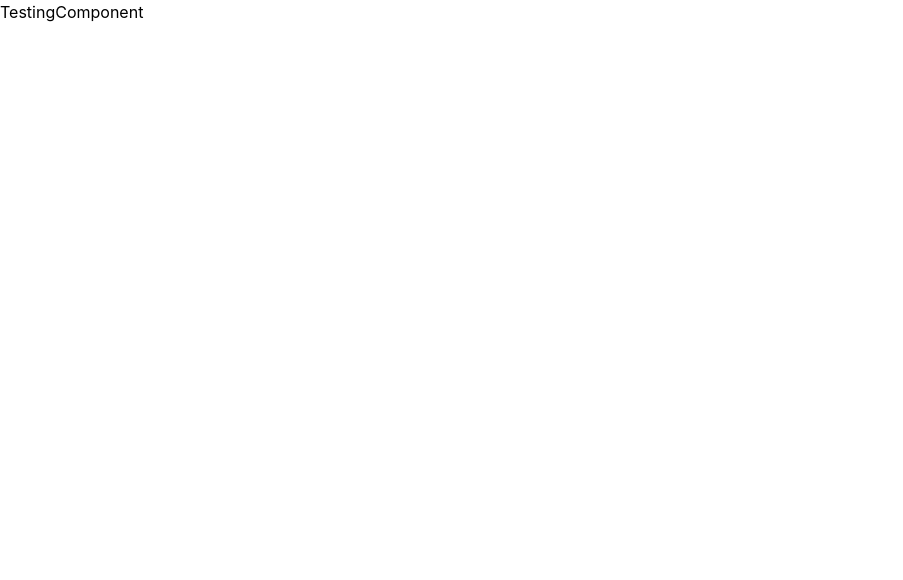
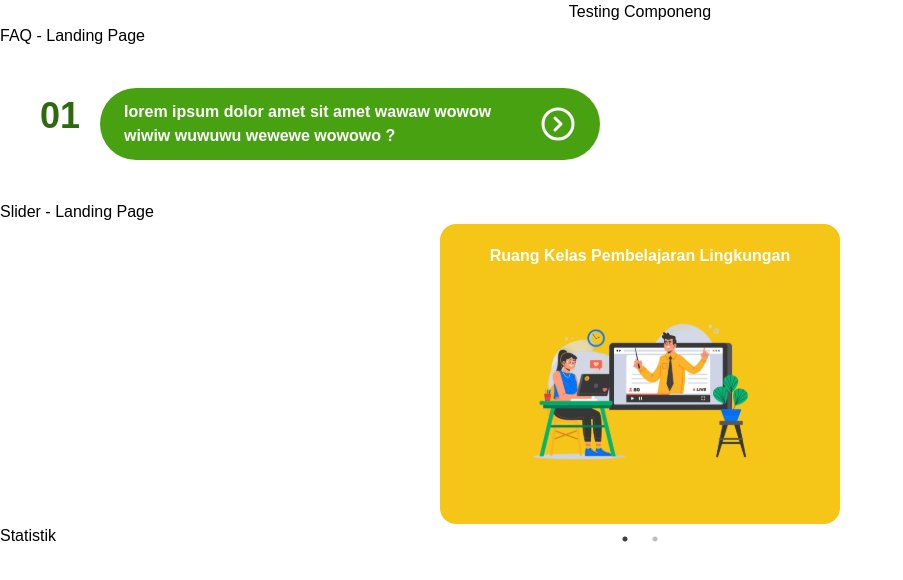
Before and after one commit to Athrsyd/EDUCO, a React (Vite) app in the folder EDUCO-main/: page /testing in a window 1280 px wide. Shown: the top 580 px of the page, without its empty margins (0-903 px from the left). Built offline with nearby package versions, Linux system fonts and the light colour scheme.

Commit message:
modified:   EDUCO-main/package-lock.json modified:   EDUCO-main/package.json modified:   EDUCO-main/src/Components/FAQ.jsx modified:   EDUCO-main/src/Components/SliderProgram.jsx modified:   EDUCO-main/src/Routes/TestingComponent.jsx modified:   EDUCO-main/src/index.css

```diff
--- a/EDUCO-main/package.json
+++ b/EDUCO-main/package.json
@@ -12,9 +12,14 @@
   "dependencies": {
     "@tailwindcss/vite": "^4.2.1",
     "axios": "^1.13.6",
+    "lucide-react": "^0.577.0",
     "react": "^19.2.0",
     "react-dom": "^19.2.0",
+    "react-icon": "^1.0.0",
+    "react-icons": "^5.6.0",
     "react-router-dom": "^7.13.1",
+    "react-slick": "^0.31.0",
+    "slick-carousel": "^1.8.1",
     "tailwindcss": "^4.2.1"
   },
   "devDependencies": {
--- a/EDUCO-main/src/Components/FAQ.jsx
+++ b/EDUCO-main/src/Components/FAQ.jsx
@@ -0,0 +1,33 @@
+import { useState } from 'react'
+import dataIcon from '../assets/Data/icon';
+
+
+const FAQ = ({nomor=1, Q= "lorem ipsum dolor amet sit amet wawaw wowow wiwiw wuwuwu wewewe wowowo ?", A= "lorem ipsum dolor amet sit amet wawaw wowow wiwiw wuwuwu wewewe wowowo ?"}) => {
+  const [isOpen, setIsOpen] = useState(false);
+
+  const toggleOpen = () => {
+    setIsOpen(!isOpen);
+  }
+  return (
+    <div className='flex items-start gap-5 py-10 px-10'>
+      <h1 className='font-bold text-4xl text-[#2D6A0F] mt-2'>0{nomor}</h1>
+      <div className="flex flex-col max-w-125">
+        <div onClick={toggleOpen} className='flex flex-row justify-between items-center gap-4 bg-[#48A111] py-3 px-6 rounded-full cursor-pointer z-10'>
+          <h2 className='text-base font-bold text-white'>{Q}</h2>
+          <div className={`transition-transform duration-300 ${isOpen ? 'rotate-90' : ''}`}>
+            {dataIcon({ size: 36, color: "white" }).chervronRight}
+          </div>
+        </div>
+        <div className={`overflow-hidden max-w-115 transition-all duration-300 ${isOpen ? 'max-h-96 opacity-100' : 'max-h-0 opacity-0'}`}>
+          <div className='bg-[#F5C518] rounded-b-2xl px-6 pt-8 pb-6 -mt-5 ml-10 text-justify'>
+            <p className='text-[#2D6A0F] font-medium leading-relaxed'>
+              {A}
+            </p>
+          </div>
+        </div>
+      </div>
+    </div>
+  )
+}
+
+export default FAQ
--- a/EDUCO-main/src/Components/SliderProgram.jsx
+++ b/EDUCO-main/src/Components/SliderProgram.jsx
@@ -0,0 +1,42 @@
+import React from 'react'
+import Gambar1 from '../../public/Program_Vector_1.svg';
+import Gambar2 from '../../public/Program_Vector_2.svg';
+import Slider from 'react-slick'
+import 'slick-carousel/slick/slick.css';
+import 'slick-carousel/slick/slick-theme.css';
+
+const SliderProgram = () => {
+  const settings = {
+    dots: true,
+    infinite: true,
+    speed: 500,
+    slidesToShow: 1,
+    slidesToScroll: 1,
+  };
+
+
+    return (
+      <div className="max-w-md mx-auto px-4">
+      <Slider {...settings}>
+    <div className="px-2">
+      <div className="bg-[#F5C518] rounded-2xl min-h-75 p-5 flex flex-col items-center gap-10">
+        <h1 className="font-bold text-white text-center">Ruang Kelas Pembelajaran Lingkungan</h1>
+        <div className="w-60 mx-auto">
+            <img src={Gambar1} alt="Program Vector 1" />
+        </div>
+      </div>
+    </div>
+    <div className="px-2">
+      <div className="bg-[#F5C518] rounded-2xl min-h-75 p-5 flex flex-col items-center gap-10">
+        <h1 className="font-bold text-white text-center">Game Edukatif Bertema Lingkungan</h1>
+        <div className="w-40 mx-auto">
+            <img src={Gambar2} alt="Program Vector 2" />
+        </div>
+      </div>
+    </div>
+      </Slider>
+      </div>
+  )
+}
+
+export default SliderProgram
--- a/EDUCO-main/src/Routes/TestingComponent.jsx
+++ b/EDUCO-main/src/Routes/TestingComponent.jsx
@@ -1,8 +1,29 @@
 import React from 'react'
+import FAQ from '../Components/FAQ'
+import SliderProgram from '../Components/SliderProgram'
 
 const TestingComponent = () => {
   return (
-    <div>TestingComponent</div>
+    <>
+      <div className='text-center'>Testing Componeng
+      </div>
+
+      {/* FAQ Components*/}
+      <h1>FAQ - Landing Page</h1>
+      <FAQ />
+
+      {/* Slider Components*/}
+      <div className="">
+
+        <h1>Slider - Landing Page</h1>
+        <SliderProgram />
+      </div>
+
+
+      {/* Statistik Components */}
+
+      <h1>Statistik</h1>
+    </>
   )
 }
 
--- a/EDUCO-main/src/index.css
+++ b/EDUCO-main/src/index.css
@@ -1,7 +1,17 @@
 @import "tailwindcss";
+@import url('https://fonts.googleapis.com/css2?family=Poppins:ital,wght@0,100;0,200;0,300;0,400;0,500;0,600;0,700;0,800;0,900;1,100;1,200;1,300;1,400;1,500;1,600;1,700;1,800;1,900&display=swap');
+
 
 *{
   box-sizing: border-box;
-  padding: 0;
-  margin: 0;
+  font-family: var(--font-poppins);
 }
+
+@theme{
+  --font-poppins:  'Poppins', sans-serif;
+
+  --color-primary : #48A111;
+  --color-secondary : #25671E;
+  --color-accent : #F2B50B;
+  --color-last : #F7F0F0;
+}
```
Also changed, not shown: 1 other file (tests, documents, lock files or other folders).
